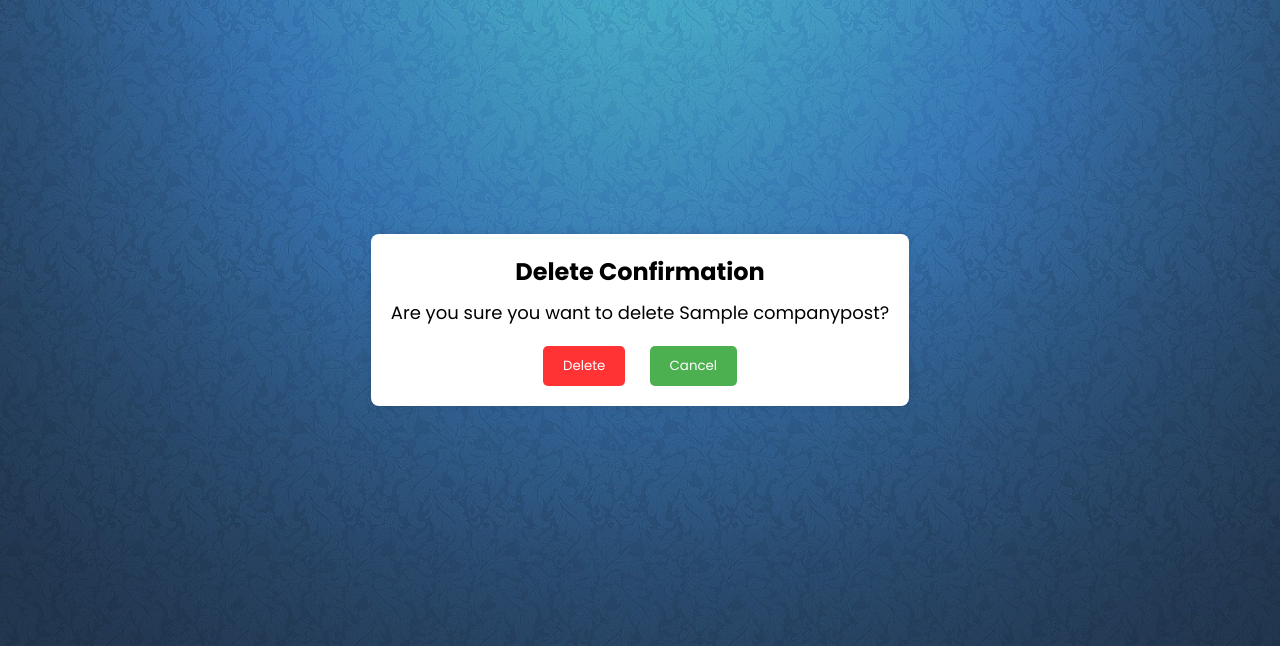
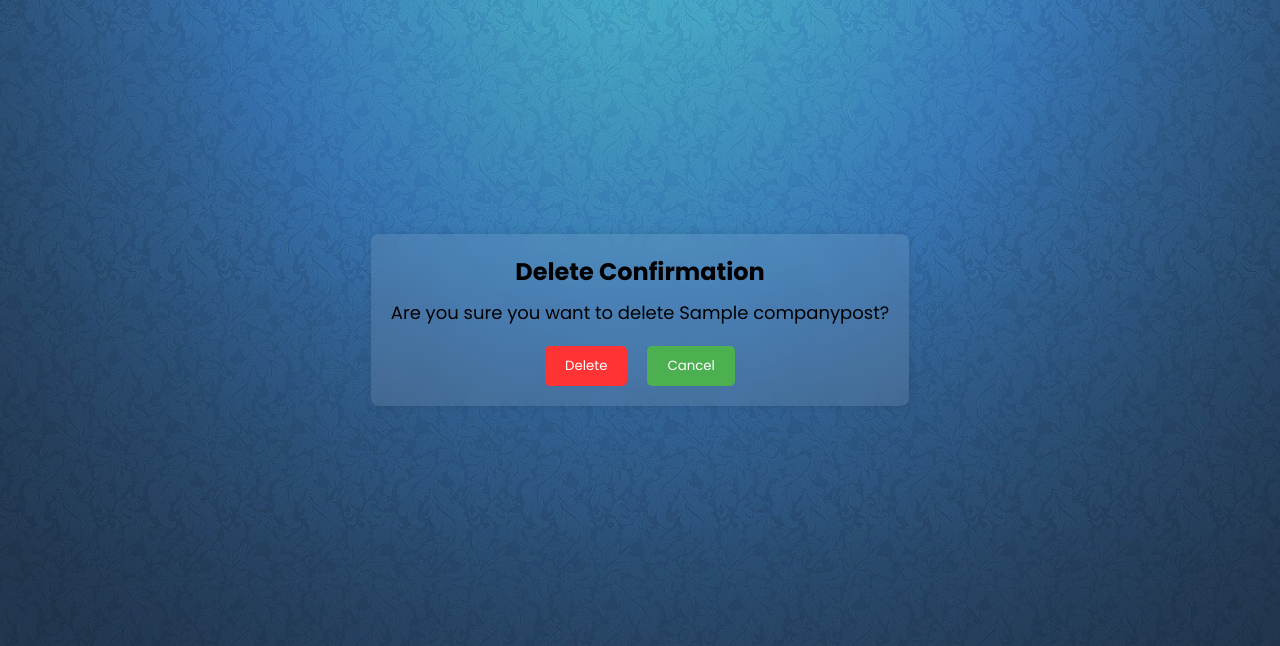
Before and after one commit to Aayushstha001/After_First, a Django app: page /delete-company-post/1/ in a window 1280 px wide. Shown: the part 80-726 px from the top of the page. Run offline with Django 5.2, Linux system fonts and the light colour scheme; a user stored in the database is signed in; data comes from the database, SQL or seed files in the repository; both versions use the stored data as it was after the commit; tables that the repository leaves empty hold one stand-in row (values such as "Sample post").

Commit message:
new update

```diff
--- a/Co_lab/main/templates/main/delete.html
+++ b/Co_lab/main/templates/main/delete.html
@@ -10,10 +10,16 @@
         <form class="form" action="" method="POST">
             {% csrf_token %}
         <button class="delete-btn" type="submit">Delete</button>
-        <button class="cancel-btn">Cancel</button>
         </form>
+        <button class="cancel-btn" onclick="goBack()">Cancel</button>
       </div>
     </div>
 </div>
 
+<script>
+  function goBack() {
+      window.history.back();
+  }
+</script>
+
 {% endblock content %}
--- a/Co_lab/static/styles/styles.css
+++ b/Co_lab/static/styles/styles.css
@@ -482,7 +482,8 @@ body {
 }
 
 .delete-message {
-    background-color: #ffffff;
+    background-color: rgba(255, 255, 255, .1);
+    backdrop-filter: blur(10px);
     padding: 20px;
     border-radius: 8px;
     box-shadow: 0px 0px 10px rgba(0, 0, 0, 0.1);
--- a/Co_lab/templates/nav.html
+++ b/Co_lab/templates/nav.html
@@ -15,9 +15,6 @@
                 <a href="{% url 'register' %}">Register</a>
                 <a href="{% url 'login' %}">Login</a>
             {% endif %}
-                <!-- {% if employee.image %}
-                    <a href="#"><img src="{{employee.image.url}}" height="50px"></a>
-                {% endif %} -->
             {% if request.user.is_staff %}
                 <a href="http://127.0.0.1:8000/admin/">Admin</a>
             {% endif %}
```
Also changed, not shown: Co_lab/db.sqlite3. Lines whose indentation alone changed are shown as unchanged.
